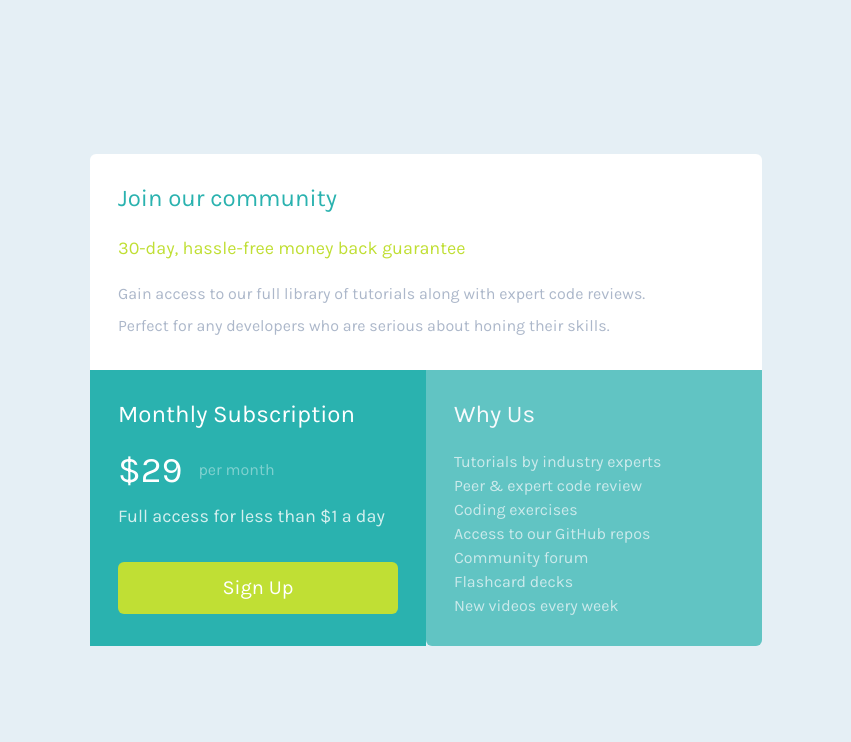
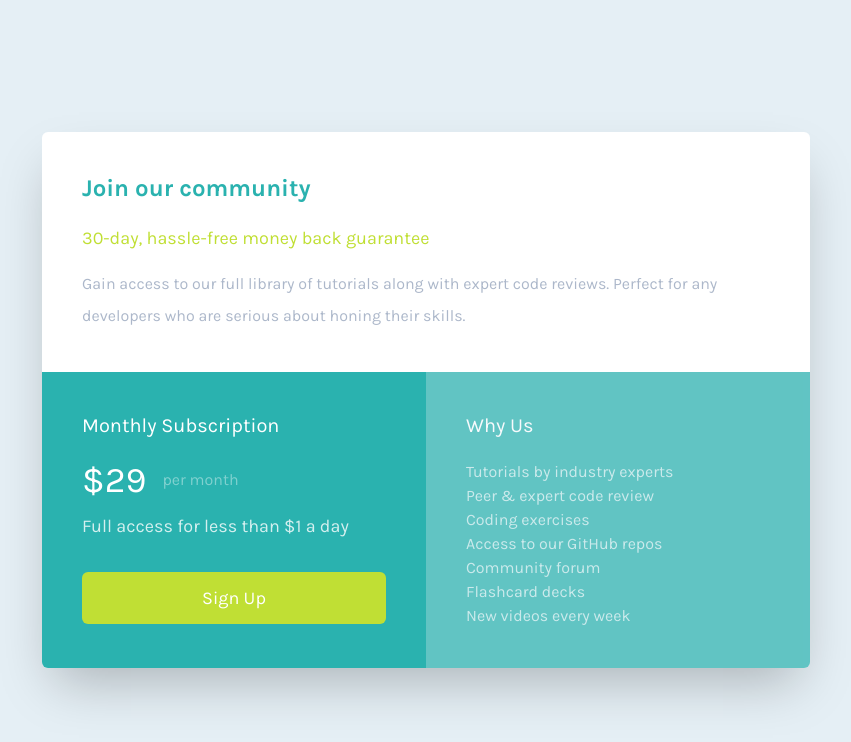
Before and after one commit to BillalPatel/single-price-grid-component, a website: page src/index.html in a window 1280 px wide. Shown: the whole page, without its empty margins (214-1065 px from the left). Drawn offline with nearby package versions, Linux system fonts and the light colour scheme; files that its build step writes are made by us from their sources.

Commit message:
Dist folder

```diff
--- a/src/index.html
+++ b/src/index.html
@@ -10,15 +10,16 @@
       sizes="32x32"
       href="./images/favicon-32x32.png"
     />
-
     <title>Frontend Mentor | Single Price Grid Component</title>
   </head>
   <body class="bg-[#e5eff5] h-screen m-0 p-0 flex items-center">
     <div
-      class="container min-w-min max-w-sm rounded-md mx-auto grid grid-cols-1 lg:grid-cols-2 lg:max-w-2xl"
+      class="container mx-auto min-w-min max-w-sm rounded-md shadow-2xl grid grid-cols-1 lg:grid-cols-2 lg:max-w-3xl"
     >
-      <section class="bg-white rounded-t-md p-7 lg:col-span-2 lg:pr-20">
-        <h1 class="heading heading-community pb-4 text-2xl text-[#2ab2af]">
+      <section class="bg-white rounded-t-md p-7 lg:p-10 lg:col-span-2 lg:pr-20">
+        <h1
+          class="heading heading-community pb-4 text-2xl font-semibold text-[#2ab2af]"
+        >
           Join our community
         </h1>
         <h3 class="sub-heading mt-1 mb-4 text-lg text-[#c0df34]">
@@ -30,8 +31,8 @@
           skills.
         </p>
       </section>
-      <section class="bg-[#2ab2af] p-7 text-white">
-        <h1 class="heading text-2xl pb-5">Monthly Subscription</h1>
+      <section class="bg-[#2ab2af] p-7 lg:p-10 text-white lg:rounded-bl-md">
+        <h1 class="heading text-xl pb-5">Monthly Subscription</h1>
         <div>
           <div class="price-subheading flex mb-3">
             <p class="text-4xl mr-4 self-center">&dollar;29</p>
@@ -44,14 +45,16 @@
         <div class="btn-container flex justify-center">
           <button
             type="button"
-            class="sign-up-button rounded-md bg-[#c0df34] text-xl mt-8 mb-1 p-3 w-full"
+            class="sign-up-button hover:shadow-lg rounded-md bg-[#c0df34] text-lg mt-8 mb-1 p-3 w-full"
           >
             Sign Up
           </button>
         </div>
       </section>
-      <section class="bg-[#2ab2af] opacity-70 p-7 rounded-b-md">
-        <h1 class="heading pb-5 text-2xl text-white">Why Us</h1>
+      <section
+        class="bg-[#2ab2af] opacity-70 p-7 lg:p-10 rounded-b-md lg:rounded-none lg:rounded-br-md"
+      >
+        <h1 class="heading pb-5 text-xl text-white">Why Us</h1>
         <ul class="text-white opacity-70">
           <li class="">Tutorials by industry experts</li>
           <li class="">Peer &amp; expert code review</li>
```
Also changed, not shown: dist/output.css (added), 1 other file.
